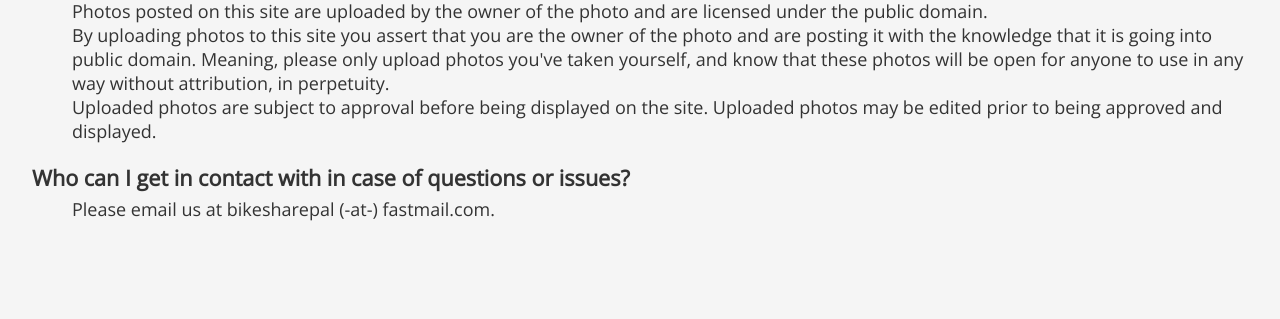
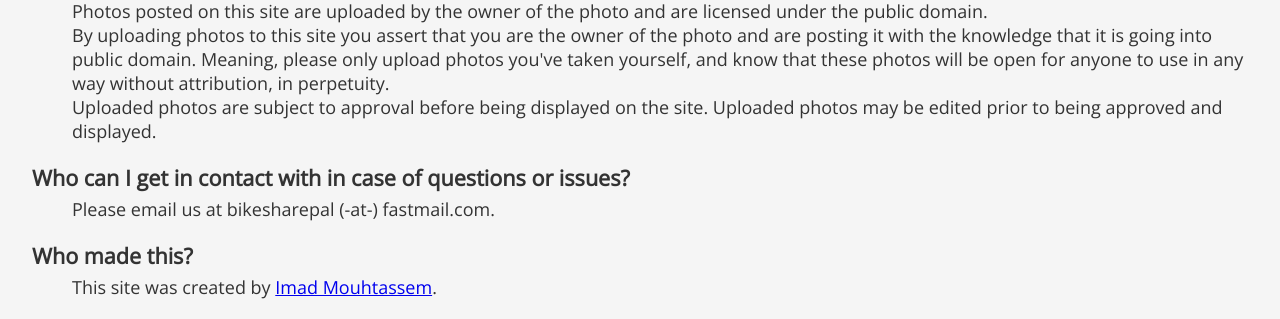
Before and after one commit to mouhtasi/bikesharepal, a Django app: page /about in a window 1280 px wide. Shown: the part 568-887 px from the top of the page. Before the commit the page ends 789 px from the top, so only its background shows below. Run offline with Django 3.2, Linux system fonts and the light colour scheme; data that the repository does not hold is empty; parts of the project's set-up code (start-up, migrations or seed data) failed here and were passed over; some libraries are stand-ins or nearby versions.

Commit message:
Small changes

```diff
--- a/bikesharestationcatalog/static/js/station_details.js
+++ b/bikesharestationcatalog/static/js/station_details.js
@@ -11,6 +11,7 @@ window.onload = function () {
         });
 
         map['dragPan'].disable();
+        map['doubleClickZoom'].disable();
 
         map.on('load', function () {
             var nav = new mapboxgl.NavigationControl();
--- a/bikesharestationcatalog/templates/bikesharestationcatalog/about.html
+++ b/bikesharestationcatalog/templates/bikesharestationcatalog/about.html
@@ -47,6 +47,9 @@
 
             <dt id="contact">Who can I get in contact with in case of questions or issues?</dt>
             <dd>Please email us at bikesharepal (-at-) fastmail.com.</dd>
+
+            <dt>Who made this?</dt>
+            <dd>This site was created by <a href="https://imadm.ca/">Imad Mouhtassem</a>.</dd>
         </dl>
     </div>
 </div>
--- a/bikesharestationcatalog/templates/bikesharestationcatalog/catalog.html
+++ b/bikesharestationcatalog/templates/bikesharestationcatalog/catalog.html
@@ -19,7 +19,7 @@
 {% block content %}
 <div class="copy">
     <p>Use the map to select a bike share station to view current bike and dock availability.</p>
-    <p>Click <em>details</em> to view photos of the station, and average future bike availability.</p>
+    <p>Click <em>Station Details</em> to view photos of the station, and average future bike availability. Data is updated every 5 minutes.</p>
 </div>
 <div id="map"></div>
 <table id="station-list">
```
